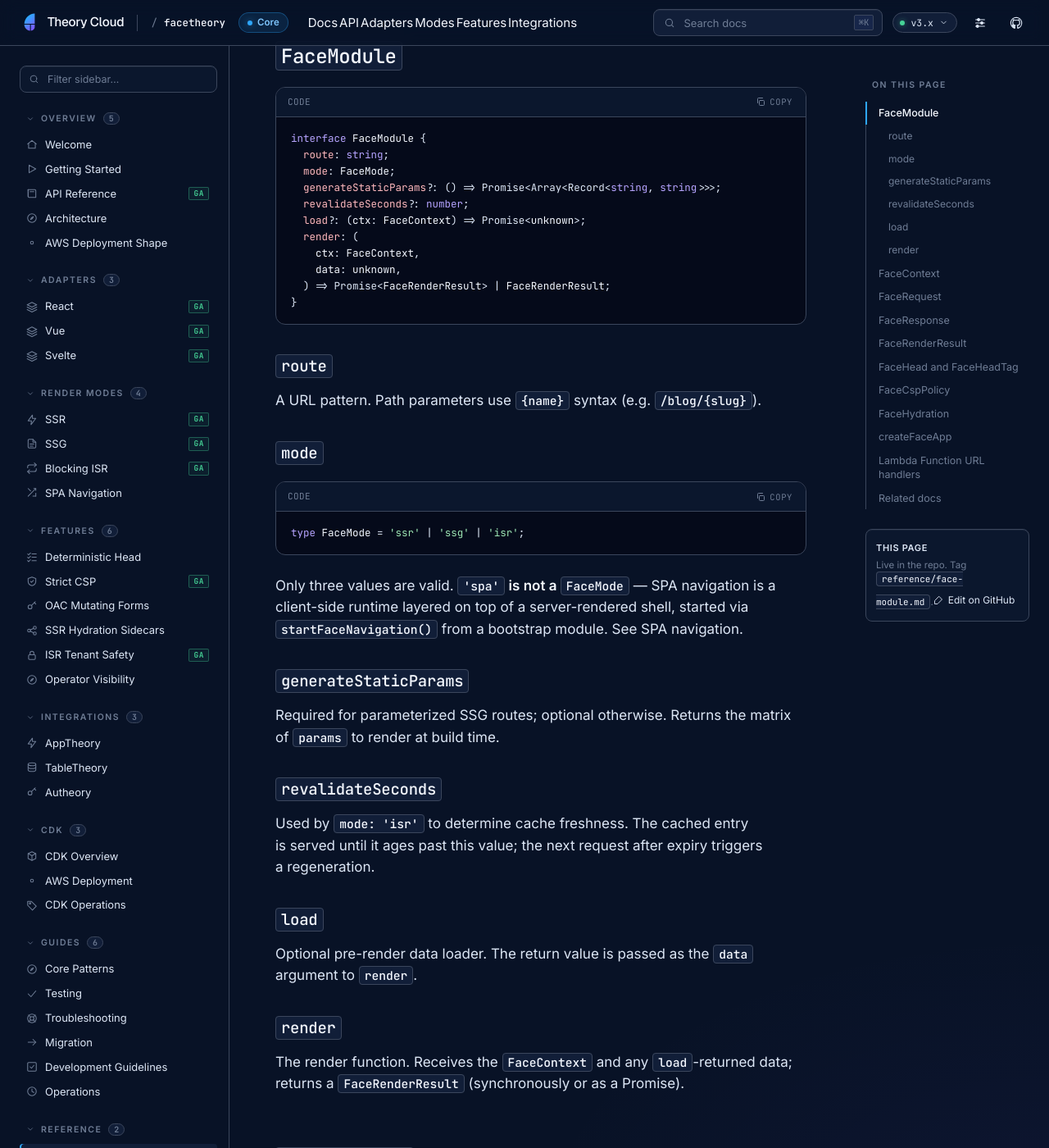
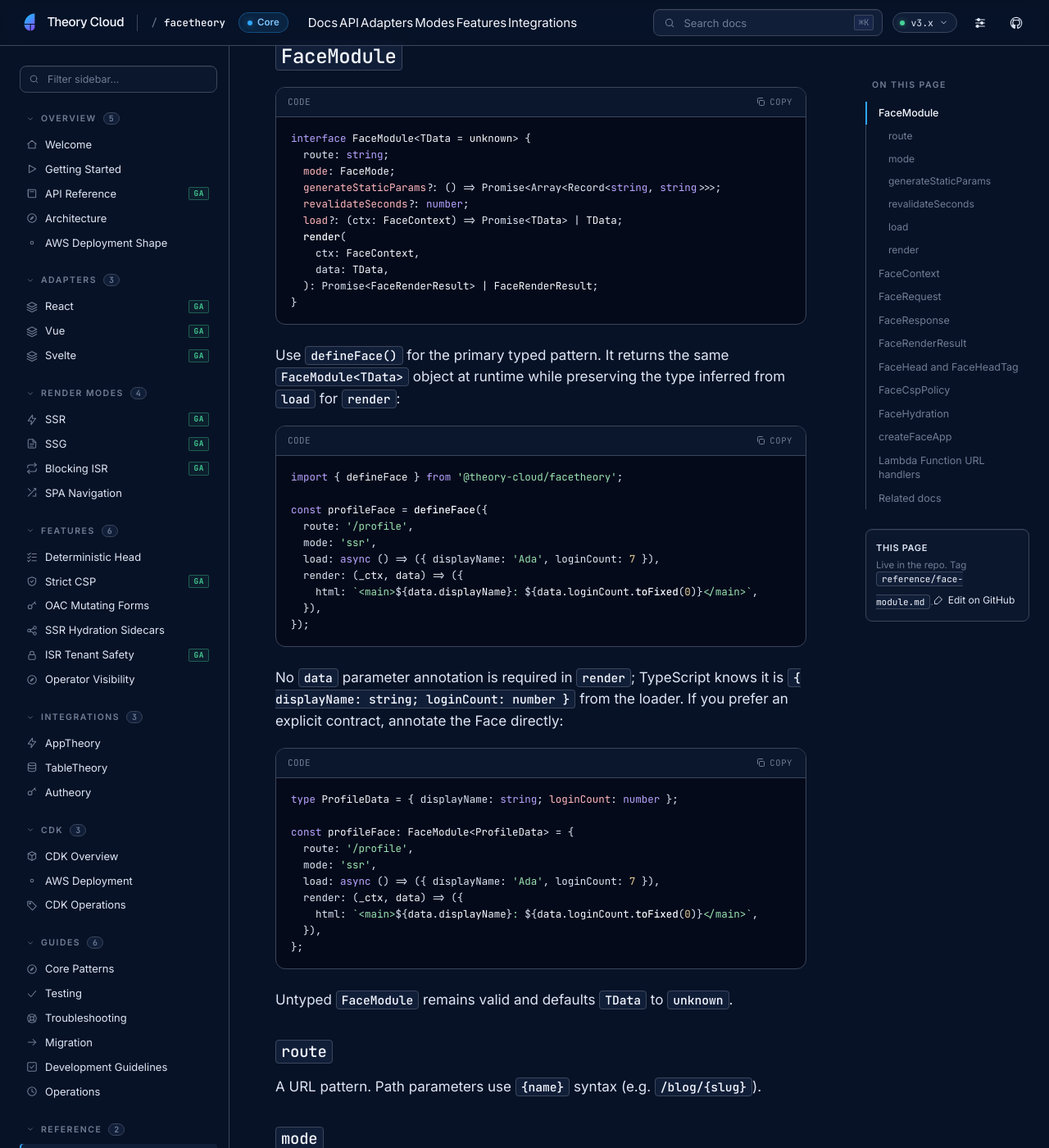
Before and after one commit to theory-cloud/FaceTheory, a Jekyll site: the page built from docs/reference/face-module.md, in a window 1280 px wide and 1400 px high, scrolled down 341 px. Shown: the whole window at 82% size. Built offline with Jekyll 4.4.1, drawn with Linux system fonts in a browser that asks for light colours; some of the changed text lies outside the part shown.

Commit message:
feat(types): generic FaceModule data flow and defineFace helper
Closes THE-2468

````diff
--- a/docs/reference/face-module.md
+++ b/docs/reference/face-module.md
@@ -9,18 +9,54 @@ The `FaceModule` is the atomic unit of FaceTheory's routing model. A consumer de
 ## `FaceModule`
 
 ```typescript
-interface FaceModule {
+interface FaceModule<TData = unknown> {
   route: string;
   mode: FaceMode;
   generateStaticParams?: () => Promise<Array<Record<string, string>>>;
   revalidateSeconds?: number;
-  load?: (ctx: FaceContext) => Promise<unknown>;
-  render: (
+  load?: (ctx: FaceContext) => Promise<TData> | TData;
+  render(
     ctx: FaceContext,
-    data: unknown,
-  ) => Promise<FaceRenderResult> | FaceRenderResult;
+    data: TData,
+  ): Promise<FaceRenderResult> | FaceRenderResult;
 }
 ```
+
+Use `defineFace()` for the primary typed pattern. It returns the same
+`FaceModule<TData>` object at runtime while preserving the type inferred from
+`load` for `render`:
+
+```typescript
+import { defineFace } from '@theory-cloud/facetheory';
+
+const profileFace = defineFace({
+  route: '/profile',
+  mode: 'ssr',
+  load: async () => ({ displayName: 'Ada', loginCount: 7 }),
+  render: (_ctx, data) => ({
+    html: `<main>${data.displayName}: ${data.loginCount.toFixed(0)}</main>`,
+  }),
+});
+```
+
+No `data` parameter annotation is required in `render`; TypeScript knows it is
+`{ displayName: string; loginCount: number }` from the loader. If you prefer an
+explicit contract, annotate the Face directly:
+
+```typescript
+type ProfileData = { displayName: string; loginCount: number };
+
+const profileFace: FaceModule<ProfileData> = {
+  route: '/profile',
+  mode: 'ssr',
+  load: async () => ({ displayName: 'Ada', loginCount: 7 }),
+  render: (_ctx, data) => ({
+    html: `<main>${data.displayName}: ${data.loginCount.toFixed(0)}</main>`,
+  }),
+};
+```
+
+Untyped `FaceModule` remains valid and defaults `TData` to `unknown`.
 
 ### `route`
 
@@ -44,11 +80,11 @@ Used by `mode: 'isr'` to determine cache freshness. The cached entry is served u
 
 ### `load`
 
-Optional pre-render data loader. The return value is passed as the `data` argument to `render`.
+Optional pre-render data loader. The return value is passed as the typed `data` argument to `render`.
 
 ### `render`
 
-The render function. Receives the `FaceContext` and any `load`-returned data; returns a `FaceRenderResult` (synchronously or as a Promise).
+The render function. Receives the `FaceContext` and the `TData` value returned by `load`; returns a `FaceRenderResult` (synchronously or as a Promise).
 
 ## `FaceContext`
 
--- a/ts/src/app.ts
+++ b/ts/src/app.ts
@@ -487,6 +487,12 @@ export class FaceApp {
 
 export function createFaceApp(options: FaceAppOptions): FaceApp {
   return new FaceApp(options);
+}
+
+export function defineFace<TData = unknown>(
+  face: FaceModule<TData>,
+): FaceModule<TData> {
+  return face;
 }
 
 function validateFaceContract(face: FaceModule): string {
````
Also changed, not shown: docs/api-reference.md (+18 -11 lines), ts/src/types.ts (+5 -5 lines), ts/test/unit/app.test.ts (+46 -1 lines).
